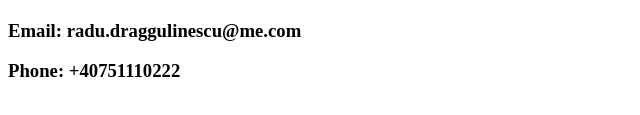
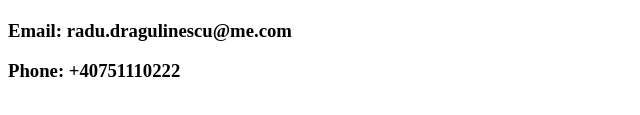
Before and after one commit to rad0u/resume, a plain HTML site: page public/contact.html in a window 1280 px wide. Shown: the part 211-326 px from the top of the page, 0-640 px from the left. Drawn offline with Linux system fonts and the light colour scheme.

Commit message:
Update contact.html

```diff
--- a/public/contact.html
+++ b/public/contact.html
@@ -7,7 +7,7 @@
 </head>
 <body>
     <img src = "../assets/Images/PlugShare.png" height = "200">
-    <h3>Email: radu.draggulinescu@me.com</h3>
+    <h3>Email: radu.dragulinescu@me.com</h3>
     <h3>Phone: +40751110222</h3>
 </body>
 </html>
```
